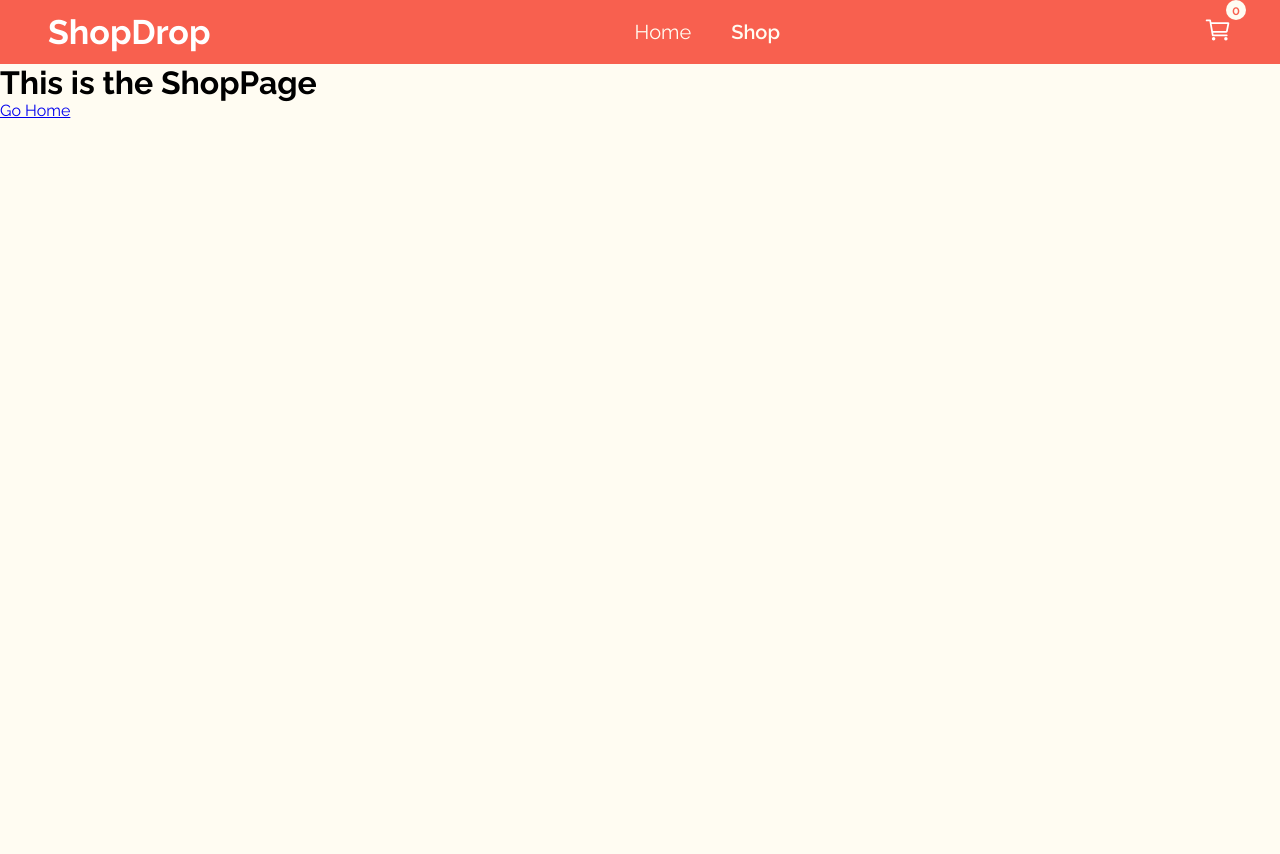
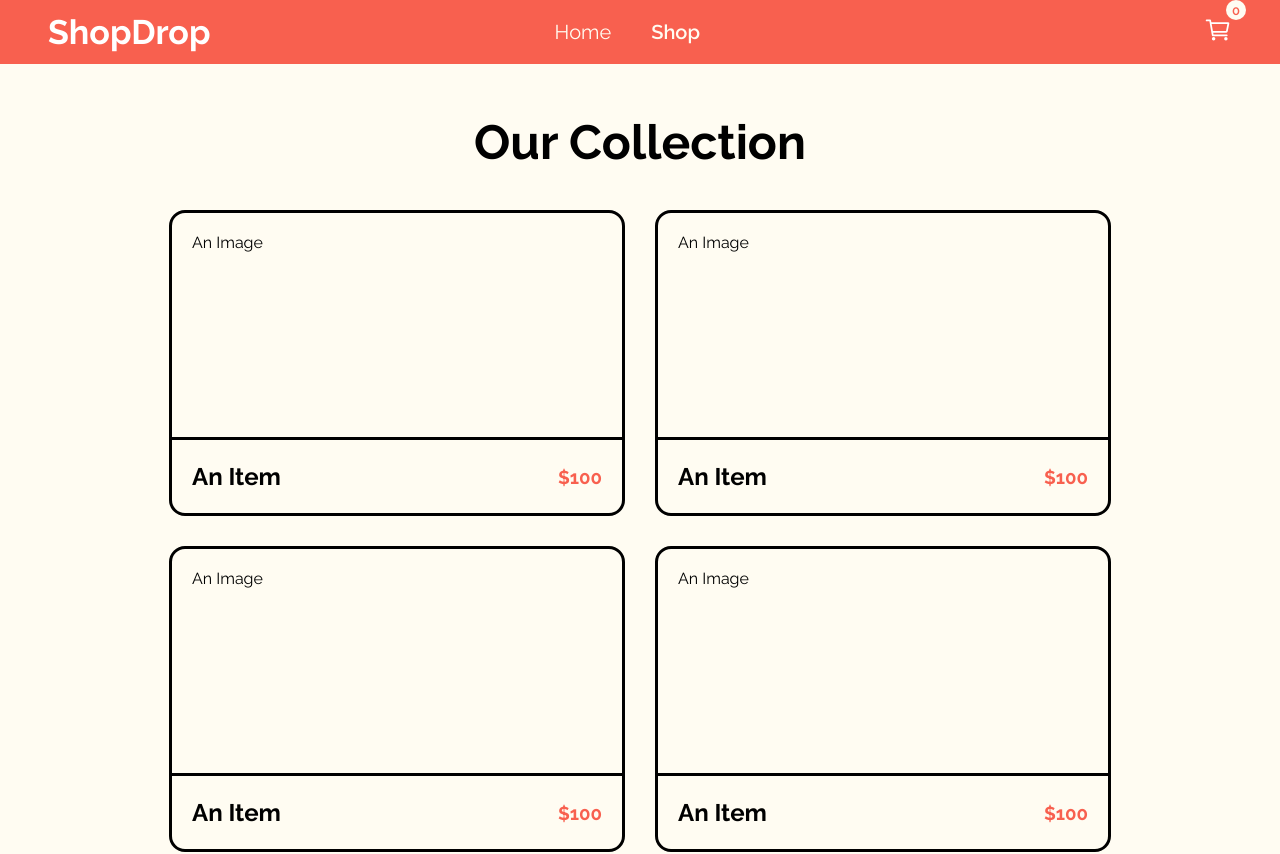
Before and after one commit to CjKhaled/Shopping-Cart, a React (Vite) app: page /shop in a window 1280 px wide. Shown: the top 854 px of the page. Before the commit the page ends 800 px from the top, so only its background shows below. Built offline with nearby package versions, Linux system fonts and the light colour scheme.

Commit message:
feat: complete styling for shop page

```diff
--- a/src/components/Card.jsx
+++ b/src/components/Card.jsx
@@ -1,8 +1,8 @@
 import classes from '../styles/Card.module.css'
 
-const Card = () => {
+const Card = ({ isHeader = false }) => {
   return (
-    <div className={classes.card}>
+    <div className={isHeader ? classes.headerCard : classes.card}>
       <div className={classes.image}>An Image</div>
       <div className={classes.item}>
         <h2 className={classes.name}>An Item</h2>
--- a/src/components/Header.jsx
+++ b/src/components/Header.jsx
@@ -12,7 +12,7 @@ const Header = () => {
                 <Link to={`/shop`} className={classes.button}>Explore Now</Link>
             </div>
             <div className={classes.rightSide}>
-                <Card />
+                <Card isHeader={true}/>
             </div>
         </div>
     </section>
--- /dev/null
+++ b/src/components/ShopContent.jsx
@@ -0,0 +1,22 @@
+import Card from "./Card"
+import classes from '../styles/Shop.module.css'
+
+const ShopContent = () => {
+  return (
+    <section className={classes.container}>
+        <div className={classes.shopContent}>
+            <h1 className={classes.title}>Our Collection</h1>
+            <div className={classes.items}>
+                <Card />
+                <Card />
+                <Card />
+                <Card />
+                <Card />
+                <Card />
+            </div>
+        </div>
+    </section>
+  )
+}
+
+export default ShopContent
--- a/src/pages/Home.jsx
+++ b/src/pages/Home.jsx
@@ -1,4 +1,3 @@
-import { Link } from "react-router-dom"
 import Navbar from "../components/Navbar"
 import Header from "../components/Header"
 
@@ -7,7 +6,6 @@ const Home = () => {
     <div>
       <Navbar />
       <Header />
-      <Link to={`shop`}>Shop</Link>
     </div>
   )
 }
--- a/src/pages/Shop.jsx
+++ b/src/pages/Shop.jsx
@@ -1,12 +1,11 @@
-import { Link } from "react-router-dom"
 import Navbar from "../components/Navbar"
+import ShopContent from "../components/ShopContent"
 
 const Shop = () => {
   return (
     <div>
       <Navbar />
-      <h1>This is the ShopPage</h1>
-      <Link to={`/`}>Go Home</Link>
+      <ShopContent />
     </div>
   )
 }
--- a/src/styles/Card.module.css
+++ b/src/styles/Card.module.css
@@ -1,19 +1,32 @@
-.card {
-    border: solid 2px black;
+.card, .headerCard {
+    border: solid 3px black;
     border-radius: 16px;
     height: 300px;
     width: 450px;
     display: flex;
     flex-direction: column;
     position: relative;
+    transition: all 200ms ease;
+}
+
+.card {
+    cursor: pointer;
+}
+
+.headerCard {
     transform: translate(-15px, -15px);
-    box-shadow: 15px 15px 0 var(--primary-color), 15px 15px 0 2px black;
+    box-shadow: 15px 15px 0 var(--primary-color), 15px 15px 0 3px black;
+}
+
+.card:hover {
+    transform: translate(-15px, -15px);
+    box-shadow: 15px 15px 0 var(--primary-color), 15px 15px 0 3px black;
 }
 
 .image {
     height: 85%;
     padding: 20px;
-    border-bottom: solid 2px black;
+    border-bottom: solid 3px black;
 }
 
 .item {
--- a/src/styles/Header.module.css
+++ b/src/styles/Header.module.css
@@ -2,7 +2,7 @@
     width: 100%;
     display: flex;
     justify-content: center;
-    margin-top: 50px;
+    margin-top: 150px;
 }
 
 
--- a/src/styles/Navbar.module.css
+++ b/src/styles/Navbar.module.css
@@ -14,11 +14,17 @@
 .navContent {
     display: flex;
     flex-direction: row;
-    justify-content: space-between;
+    justify-content: space-around;
     align-items: center;
     padding: 0 48px;
     max-width: 1440px;
     width: 100%;
+}
+
+.navContent > :nth-child(2) {
+    margin: auto;
+    position: relative;
+    left: -80px;
 }
 
 .logo {
--- /dev/null
+++ b/src/styles/Shop.module.css
@@ -0,0 +1,28 @@
+.container {
+    width: 100%;
+    display: flex;
+    justify-content: center;
+    margin-top: 50px;
+}
+
+.shopContent {
+    display: flex;
+    flex-direction: column;
+    width: 1440px;
+    gap: 40px;
+    padding: 0 48px;
+}
+
+.title {
+    font-size: 48px;
+    text-align: center;
+}
+
+.items {
+    display: flex;
+    flex-direction: row;
+    flex-wrap: wrap;
+    gap: 30px;
+    align-items: center;
+    justify-content: center;
+}
```
